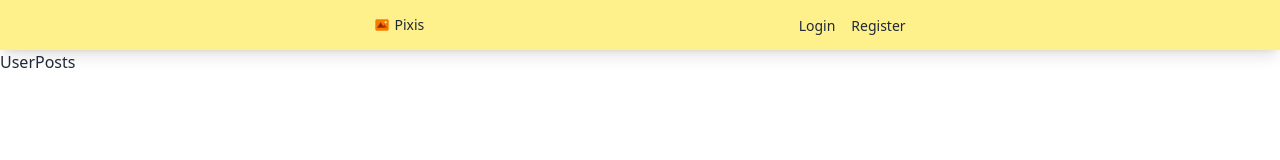
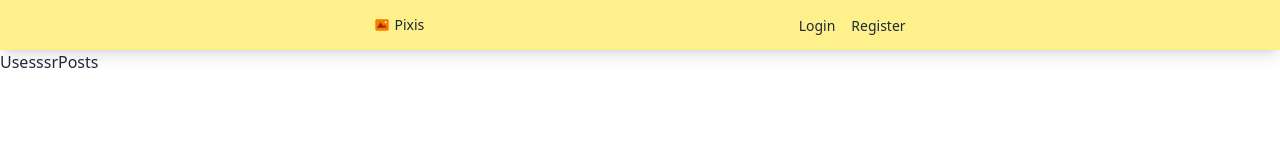
Before and after one commit to AbdelSey/blog-mern, a React (Vite) app in the folder client/: page /myPosts in a window 1280 px wide. Shown: the top 160 px of the page. Built offline with nearby package versions, Linux system fonts and the light colour scheme.

Commit message:
must get all posts for the userId

```diff
--- a/client/src/App.jsx
+++ b/client/src/App.jsx
@@ -1,4 +1,5 @@
-import { Posts, UserPosts, PostDetail, AddPost, Home, Page404 } from "./routes";
+import { Posts, PostDetail, AddPost, Home, Page404 } from "./routes";
+import UserPosts from "./features/posts/UserPosts";
 import Auth from "./features/auth/Auth";
 import { useSelector } from "react-redux";
 import { Header } from "./components";
--- a/client/src/features/auth/Auth.jsx
+++ b/client/src/features/auth/Auth.jsx
@@ -48,6 +48,7 @@ const Auth = () => {
           password: inputs.password,
         })
       );
+
       dispatch(login());
       navigate("/postfeed");
     }
--- a/client/src/features/auth/authSlice.js
+++ b/client/src/features/auth/authSlice.js
@@ -20,6 +20,7 @@ export const registerUser = createAsyncThunk(
         image,
       });
       console.log(response.data);
+      localStorage.setItem("userId", response.data._id);
       return response.data;
     } catch (error) {
       console.log("error", error);
@@ -34,6 +35,7 @@ export const loginUser = createAsyncThunk(
     try {
       const response = await pixisApi.post("/user/login", { email, password });
       console.log(response.data);
+      localStorage.setItem("userId", response.data._id);
       return response.data;
     } catch (error) {
       console.log(error);
--- /dev/null
+++ b/client/src/features/posts/UserPosts.jsx
@@ -0,0 +1,7 @@
+import React from "react";
+
+const UserPosts = () => {
+  return <div>UsesssrPosts</div>;
+};
+
+export default UserPosts;
--- a/client/src/features/posts/index.js
+++ b/client/src/features/posts/index.js
@@ -0,0 +1 @@
+export default UserPosts
--- a/client/src/routes/UserPosts.jsx
+++ /dev/null
@@ -1,9 +0,0 @@
-import React from 'react'
-
-const UserPosts = () => {
-  return (
-    <div>UserPosts</div>
-  )
-}
-
-export default UserPosts
--- a/client/src/routes/index.js
+++ b/client/src/routes/index.js
@@ -1,6 +1,5 @@
 export { default as Auth } from "../features/auth/Auth";
 export { default as Posts } from "../routes/Posts";
-export { default as UserPosts } from "../routes/UserPosts";
 export { default as PostDetail } from "../routes/PostDetail";
 export { default as AddPost } from "../routes/AddPost";
 export { default as Home } from "../routes/Home";
```
Also changed, not shown: 1 other file (tests, documents, lock files or other folders).
